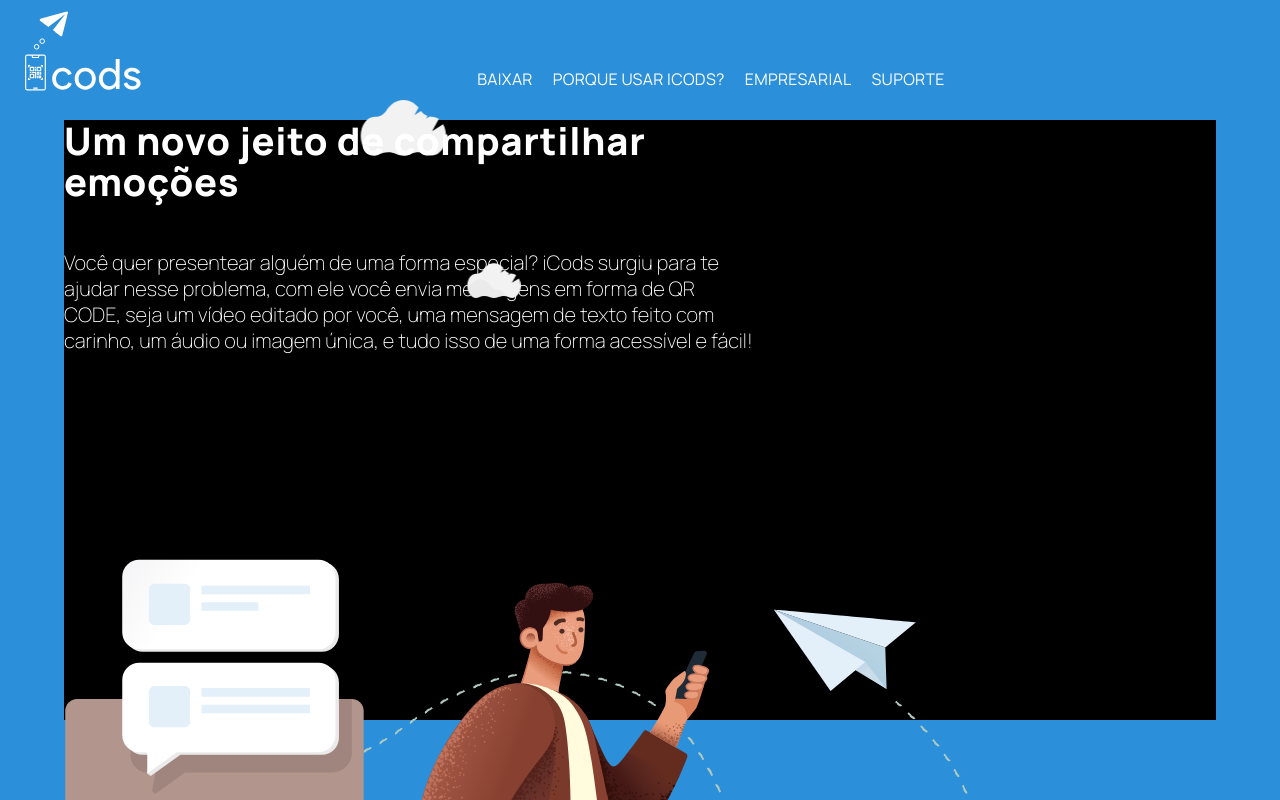
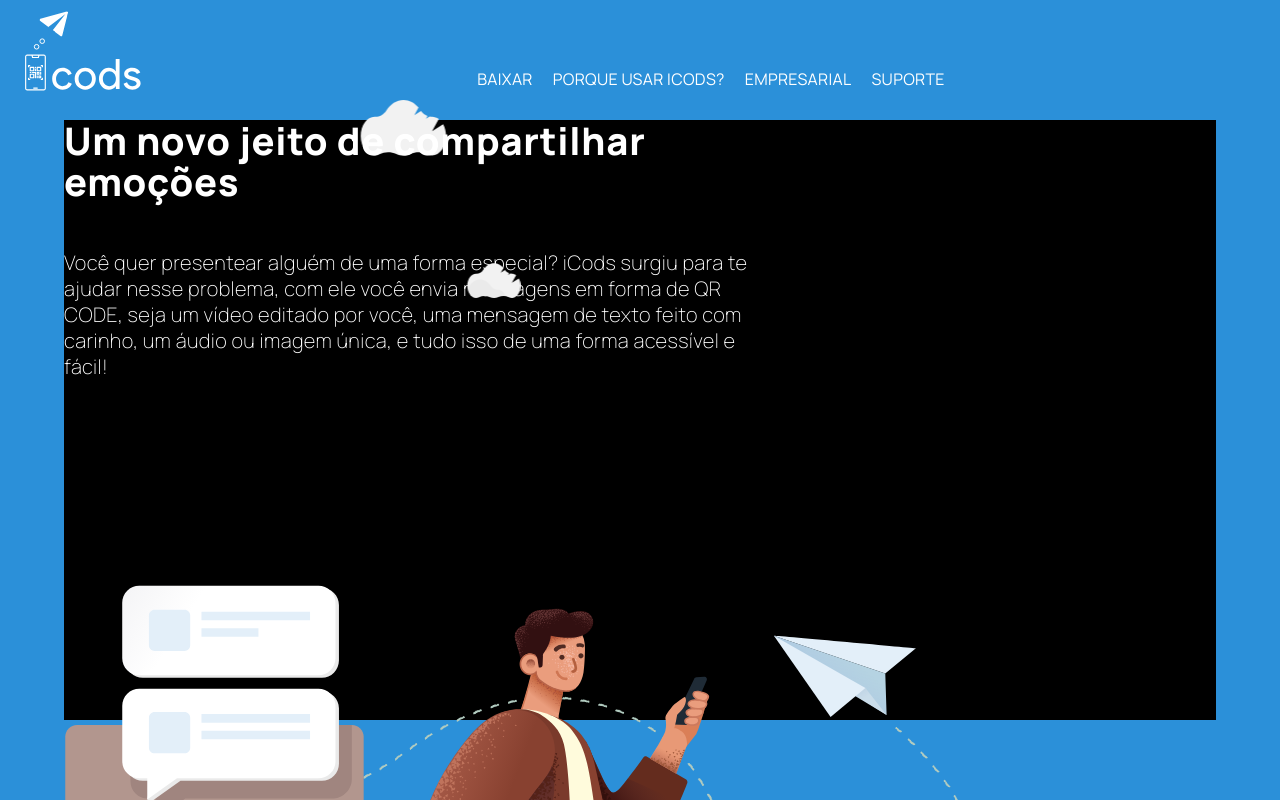
Before and after one commit to ICods-tech/icods-web, a Next.js app: page / in a window 1280 px wide. Built offline with nearby package versions, Linux system fonts and the light colour scheme.

Commit message:
fix: letter spacing.

```diff
--- a/styles/globalStyle.ts
+++ b/styles/globalStyle.ts
@@ -25,6 +25,7 @@ const GlobalStyle = createGlobalStyle`
   }
 
   p {
+    letter-spacing: 0.02em;
     font-weight: 200;
     line-height: 26px;
   }
```
